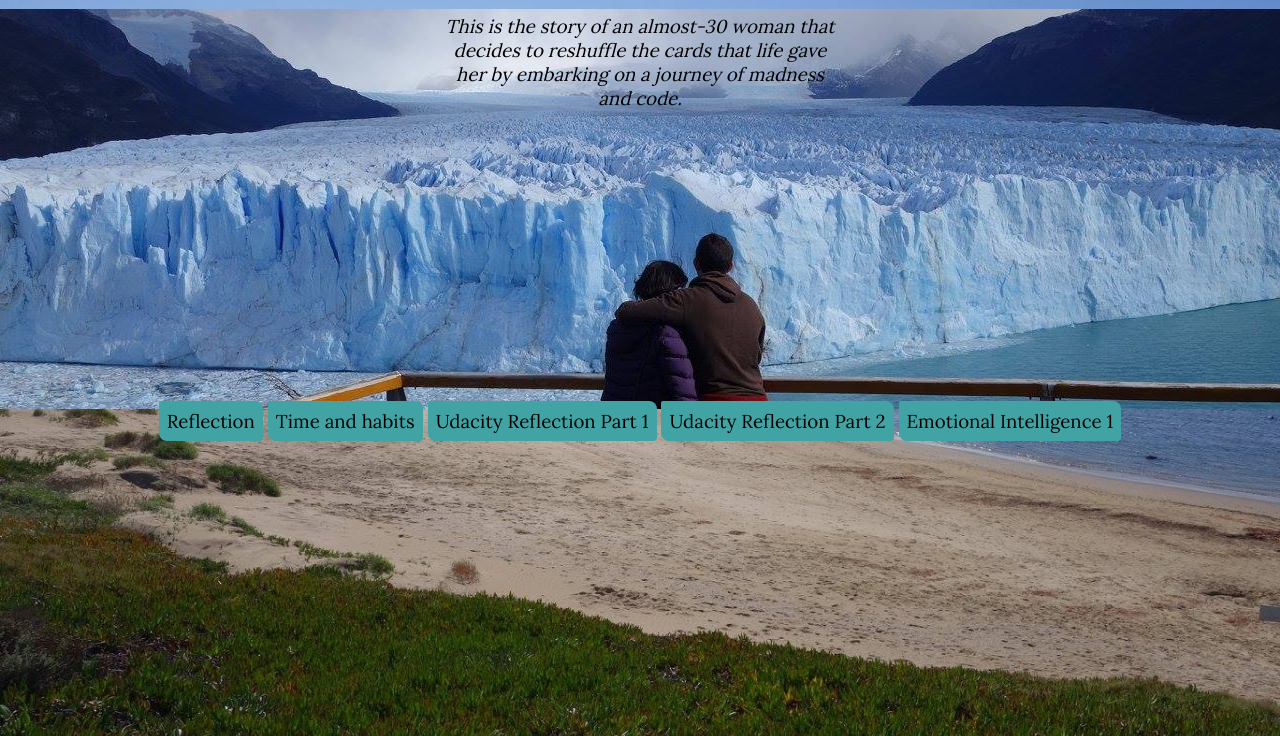
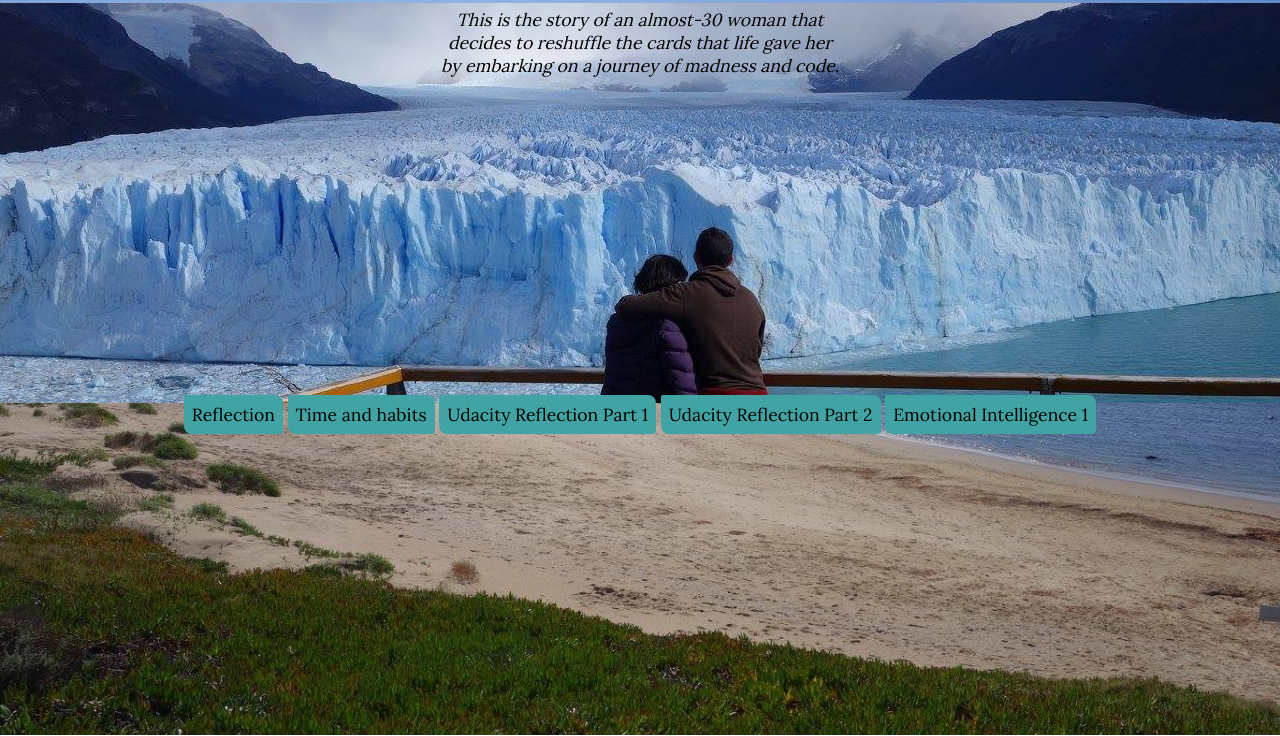
Before and after one commit to gabrielamelian/gabrielamelian.github.io, a plain HTML site: page index.html in a window 1280 px wide. Shown: the part 89-825 px from the top of the page. Drawn offline with Linux system fonts and the light colour scheme.

Commit message:
fix commit issue

```diff
--- a/styles/main.css
+++ b/styles/main.css
@@ -9,7 +9,7 @@ body {
   background-size: cover;
   font-family: 'Lora', serif;
   text-align: center;
-  font-size: 14pt;
+  font-size: 110%;
 }
 
 p, h3, article {
```
